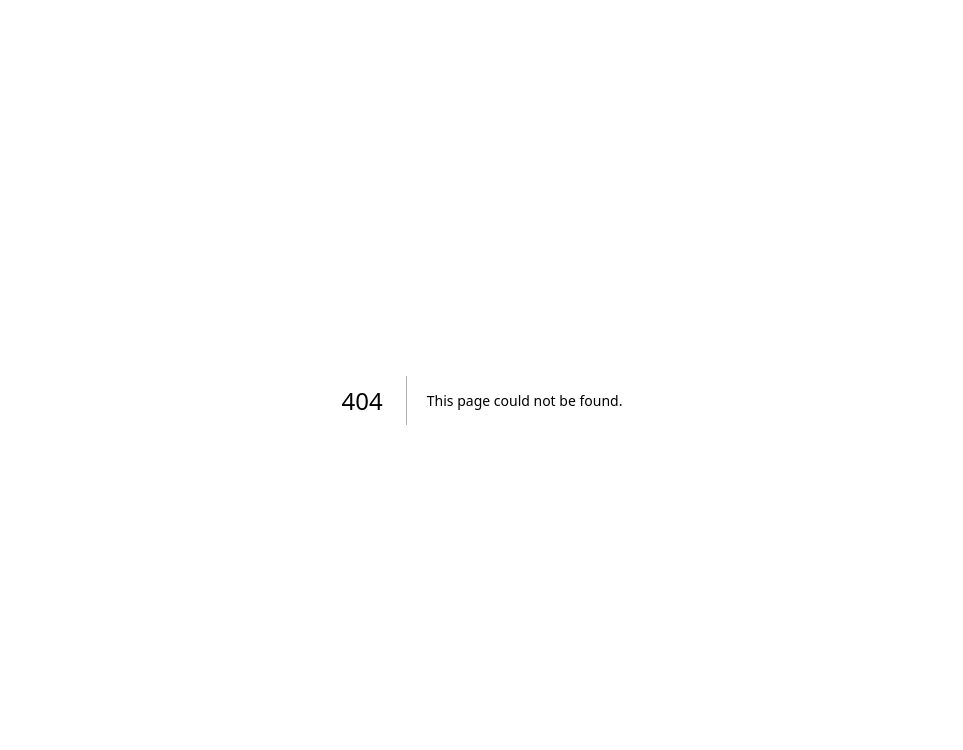
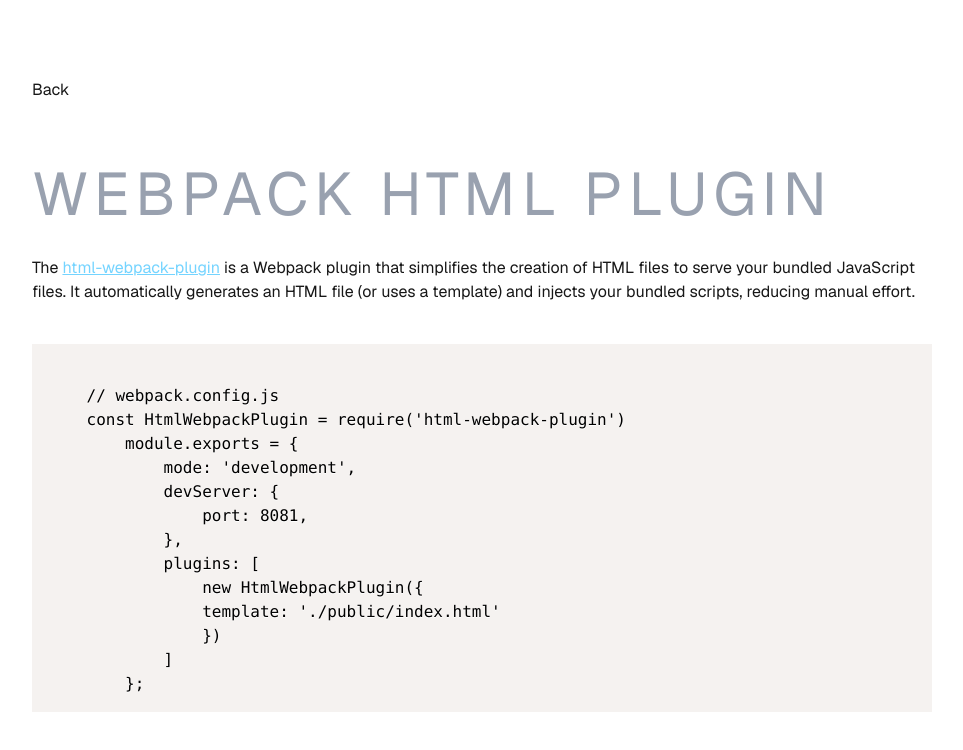
Before and after one commit to sarabs3/sarab.dev, a Next.js app: page /skills/webpack/plugins/html-plugin in a window 1280 px wide. Before the commit this address had no page. Shown: the top 750 px of the page, without its empty margins (158-1121 px from the left). Built offline with nearby package versions, Linux system fonts and the light colour scheme.

Commit message:
Added webpack html plugin page and link

```diff
--- a/src/app/skills/webpack/page.tsx
+++ b/src/app/skills/webpack/page.tsx
@@ -13,6 +13,9 @@
           <li className="text-gray-600 text-lg uppercase tracking-widest">
             <Link href="/skills/webpack/devserver">Webpack Dev Server</Link>
           </li>
+          <li className="text-gray-600 text-lg uppercase tracking-widest">
+            <Link href="/skills/webpack/plugins/html-plugin">Webpack HTML Plugin</Link>
+          </li>
         </ul>
       </main>
     </div>
--- /dev/null
+++ b/src/app/skills/webpack/plugins/html-plugin/page.tsx
@@ -0,0 +1,42 @@
+
+import Nav from "@/components/nav";
+import { Prism as SyntaxHighlighter } from "react-syntax-highlighter";
+
+export const metadata = {
+    title: "Sarabjeet Singh | Webpack HTML Plugin",
+    description: "Webpack HTML Plugin",
+};
+
+export default function HTMLPlugin() {
+  return (
+    <div className="grid grid-rows-[20px_1fr_20px] items-center justify-items-center min-h-screen p-8 pb-20 gap-16 sm:p-20 font-[family-name:var(--font-geist-sans)]">
+      <Nav />
+      <main className="flex flex-col gap-8 row-start-2 items-center sm:items-start container w-[900px]">
+        <h1 className="text-gray-400 text-6xl uppercase tracking-widest">
+          Webpack HTML Plugin
+        </h1>
+        <p>The <a className="text-sky-300 underline" href="https://www.npmjs.com/package/html-webpack-plugin" target="_blank">html-webpack-plugin</a> is a Webpack plugin that simplifies the creation of HTML files to
+            serve your bundled JavaScript files. It automatically generates an HTML file (or uses a template)
+            and injects your bundled scripts, reducing manual effort.</p>
+            <div className="w-full">
+        <SyntaxHighlighter>
+          {`
+    // webpack.config.js
+    const HtmlWebpackPlugin = require('html-webpack-plugin')
+        module.exports = {
+            mode: 'development',
+            devServer: {
+                port: 8081,
+            },
+            plugins: [
+                new HtmlWebpackPlugin({
+                template: './public/index.html'
+                })
+            ]
+        };`}
+        </SyntaxHighlighter>
+        </div>
+      </main>
+    </div>
+  );
+}
```
